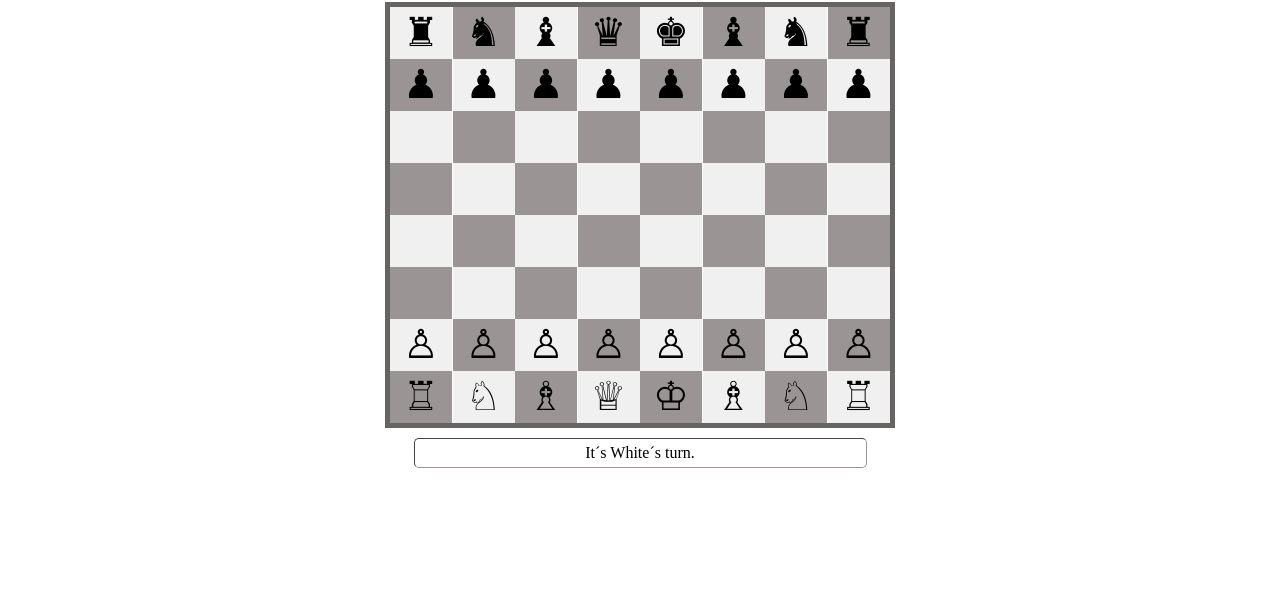
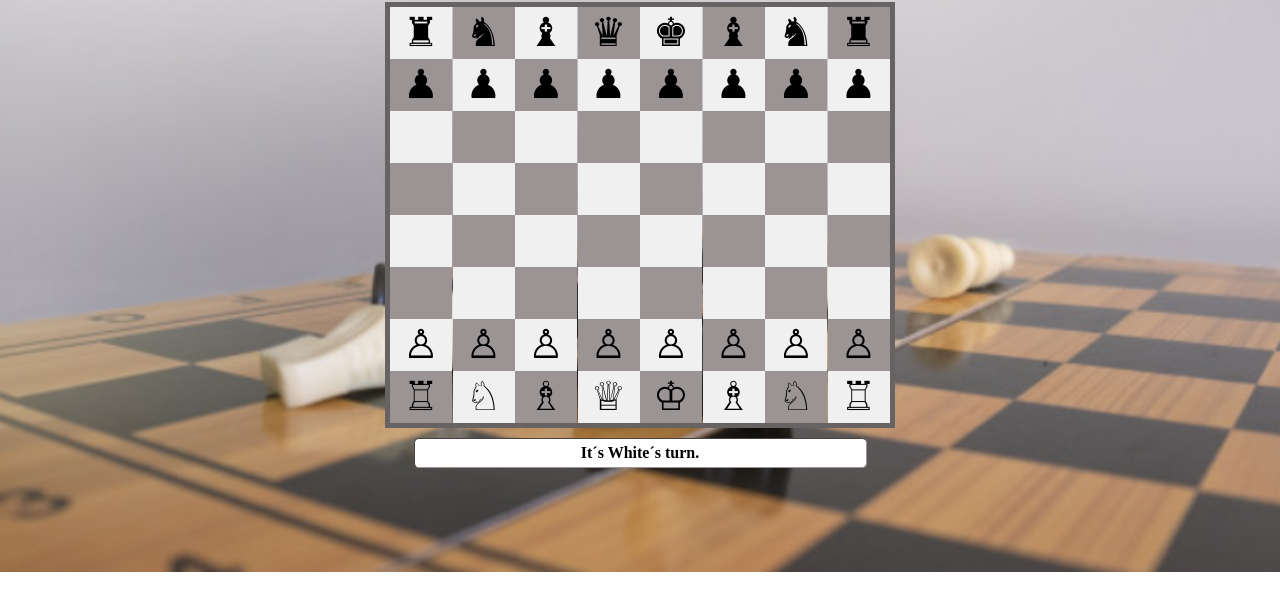
Before and after one commit to andresmesad09/WebChess_JS, a website: page index.html in a window 1280 px wide. Shown: the part 78-688 px from the top of the page. Drawn offline with nearby package versions, Linux system fonts and the light colour scheme.

Commit message:
ADD background image and UPDATE some styles

```diff
--- a/css/style.css
+++ b/css/style.css
@@ -1,5 +1,12 @@
 h1 {
   text-align: center;
+}
+
+body {
+  background-image: url('../assets/img/background.png');
+  background-position: center;
+  background-repeat: no-repeat;
+  background-size: cover;
 }
 
 .board {
@@ -50,4 +57,7 @@
   text-align: center;
   padding: 5px 0;
   margin: 10px auto;
+  background-color: white;
+  color: black;
+  font-weight: bold;
 }
```
Also changed, not shown: assets/img/background.png (added).
